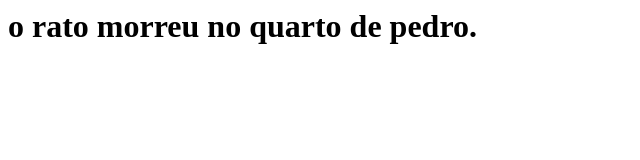
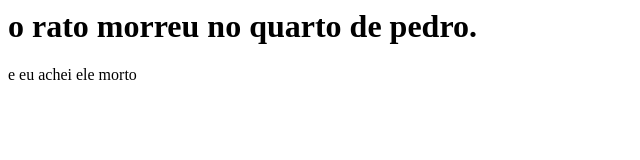
Before and after one commit to danicodedev/projeto-exemplo, a plain HTML site: page index.html in a window 1280 px wide. Shown: the whole page, without its empty margins (0-640 px from the left). Drawn offline with Linux system fonts and the light colour scheme.

Commit message:
adicionei um paragrafo

```diff
--- a/index.html
+++ b/index.html
@@ -1 +1,2 @@
 <h1>o rato morreu no quarto de pedro.</h1>
+<p>e eu achei ele morto</p>
```
